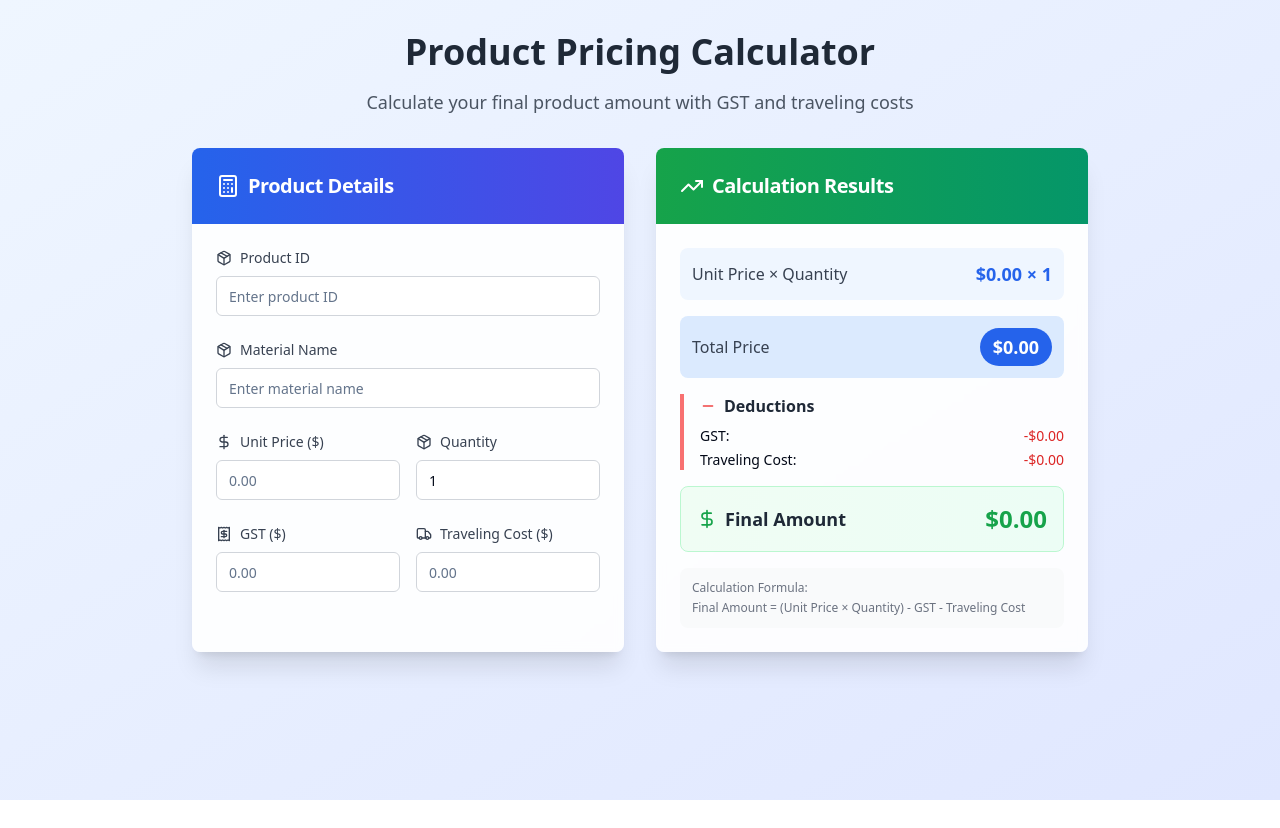
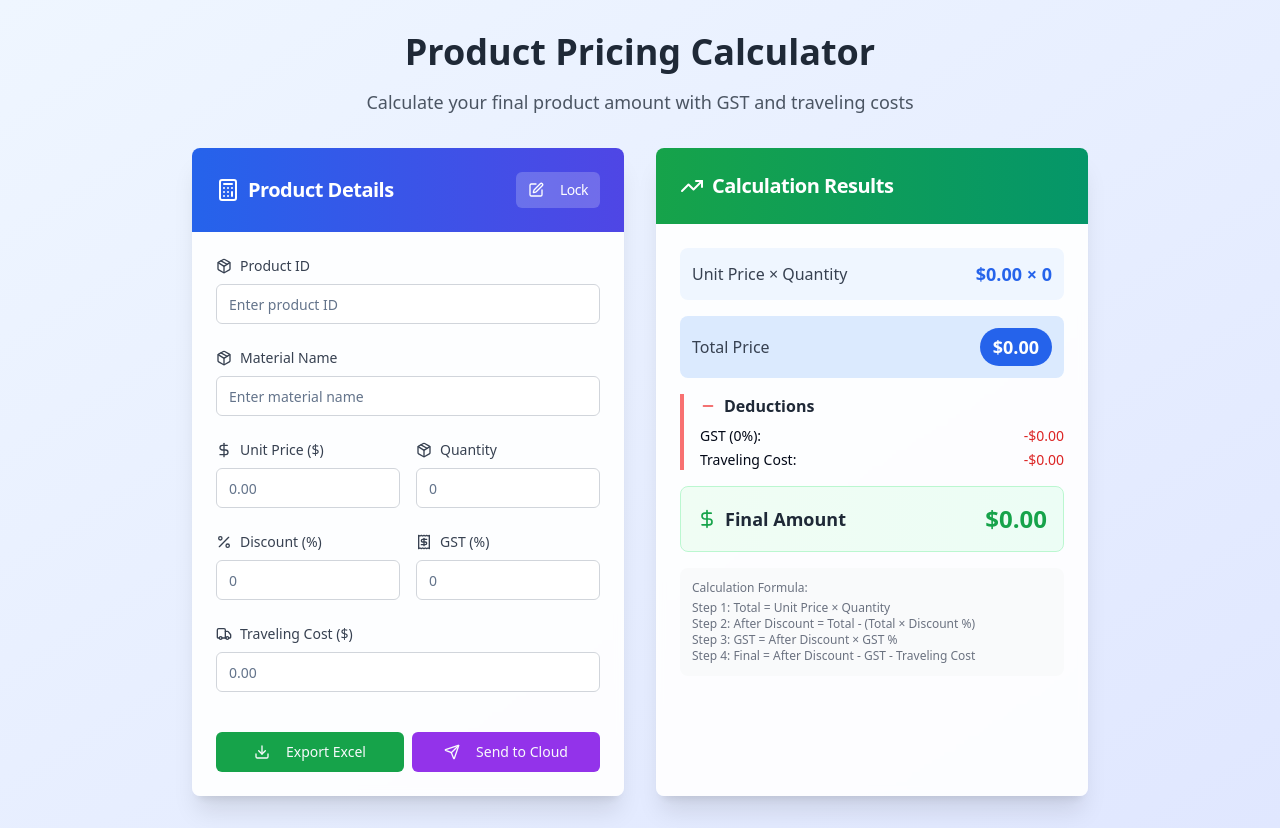
Before and after one commit to gova9399/redflowai, a React (Vite) app: page / in a window 1280 px wide. Before the commit the page ends 800 px from the top, so only its background shows below. Built offline with nearby package versions, Linux system fonts and the light colour scheme.

Commit message:
Enhance product calculator features
- Implement GST as percentage.
- Add product discount option.
- Set quantity to start from 0.
- Add export to Excel functionality.
- Implement data sending via cloud platform.
- Ensure function correctness.
- Add edit option.

```diff
--- a/package.json
+++ b/package.json
@@ -59,6 +59,7 @@
     "tailwind-merge": "^2.5.2",
     "tailwindcss-animate": "^1.0.7",
     "vaul": "^0.9.3",
+    "xlsx": "^0.18.5",
     "zod": "^3.23.8"
   },
   "devDependencies": {
--- a/src/components/CalculationResult.tsx
+++ b/src/components/CalculationResult.tsx
@@ -2,26 +2,31 @@
 import React from 'react';
 import { Card, CardContent, CardHeader, CardTitle } from "@/components/ui/card";
 import { Badge } from "@/components/ui/badge";
-import { Calculator, TrendingUp, Minus, DollarSign } from 'lucide-react';
+import { TrendingUp, Minus, DollarSign, Percent } from 'lucide-react';
 
 interface ProductData {
   productId: string;
   materialName: string;
   unitPrice: number;
-  gst: number;
+  gstPercentage: number;
   travelingCost: number;
   quantity: number;
+  discountPercentage: number;
 }
 
 interface CalculationResultProps {
   productData: ProductData;
   totalPrice: number;
+  discountAmount: number;
+  gstAmount: number;
   finalAmount: number;
 }
 
 const CalculationResult: React.FC<CalculationResultProps> = ({
   productData,
   totalPrice,
+  discountAmount,
+  gstAmount,
   finalAmount
 }) => {
   const formatCurrency = (amount: number) => {
@@ -31,6 +36,8 @@ const CalculationResult: React.FC<CalculationResultProps> = ({
       minimumFractionDigits: 2,
     }).format(amount);
   };
+
+  const subtotalAfterDiscount = totalPrice - discountAmount;
 
   return (
     <Card className="shadow-xl border-0 bg-white/90 backdrop-blur-sm">
@@ -66,6 +73,23 @@ const CalculationResult: React.FC<CalculationResultProps> = ({
             </Badge>
           </div>
 
+          {productData.discountPercentage > 0 && (
+            <div className="border-l-4 border-orange-400 pl-4 space-y-2">
+              <h4 className="font-semibold text-gray-800 flex items-center gap-2">
+                <Percent className="w-4 h-4 text-orange-500" />
+                Discount ({productData.discountPercentage}%)
+              </h4>
+              <div className="flex justify-between text-sm">
+                <span>Discount Amount:</span>
+                <span className="text-orange-600">-{formatCurrency(discountAmount)}</span>
+              </div>
+              <div className="flex justify-between font-medium">
+                <span>After Discount:</span>
+                <span className="text-gray-800">{formatCurrency(subtotalAfterDiscount)}</span>
+              </div>
+            </div>
+          )}
+
           <div className="border-l-4 border-red-400 pl-4 space-y-2">
             <h4 className="font-semibold text-gray-800 flex items-center gap-2">
               <Minus className="w-4 h-4 text-red-500" />
@@ -73,8 +97,8 @@ const CalculationResult: React.FC<CalculationResultProps> = ({
             </h4>
             <div className="space-y-1 text-sm">
               <div className="flex justify-between">
-                <span>GST:</span>
-                <span className="text-red-600">-{formatCurrency(productData.gst)}</span>
+                <span>GST ({productData.gstPercentage}%):</span>
+                <span className="text-red-600">-{formatCurrency(gstAmount)}</span>
               </div>
               <div className="flex justify-between">
                 <span>Traveling Cost:</span>
@@ -104,7 +128,10 @@ const CalculationResult: React.FC<CalculationResultProps> = ({
 
           <div className="text-xs text-gray-500 bg-gray-50 p-3 rounded-lg">
             <p className="font-medium mb-1">Calculation Formula:</p>
-            <p>Final Amount = (Unit Price × Quantity) - GST - Traveling Cost</p>
+            <p>Step 1: Total = Unit Price × Quantity</p>
+            <p>Step 2: After Discount = Total - (Total × Discount %)</p>
+            <p>Step 3: GST = After Discount × GST %</p>
+            <p>Step 4: Final = After Discount - GST - Traveling Cost</p>
           </div>
         </div>
       </CardContent>
--- a/src/components/ProductCalculator.tsx
+++ b/src/components/ProductCalculator.tsx
@@ -3,16 +3,19 @@ import React, { useState, useEffect } from 'react';
 import { Card, CardContent, CardHeader, CardTitle } from "@/components/ui/card";
 import { Input } from "@/components/ui/input";
 import { Label } from "@/components/ui/label";
-import { Calculator, Package, DollarSign, Truck, Receipt } from 'lucide-react';
+import { Button } from "@/components/ui/button";
+import { Calculator, Package, DollarSign, Truck, Receipt, Percent, Download, Send, Edit } from 'lucide-react';
 import CalculationResult from './CalculationResult';
+import * as XLSX from 'xlsx';
 
 interface ProductData {
   productId: string;
   materialName: string;
   unitPrice: number;
-  gst: number;
+  gstPercentage: number;
   travelingCost: number;
   quantity: number;
+  discountPercentage: number;
 }
 
 const ProductCalculator = () => {
@@ -20,19 +23,28 @@ const ProductCalculator = () => {
     productId: '',
     materialName: '',
     unitPrice: 0,
-    gst: 0,
+    gstPercentage: 0,
     travelingCost: 0,
-    quantity: 1,
+    quantity: 0,
+    discountPercentage: 0,
   });
 
+  const [isEditing, setIsEditing] = useState(true);
   const [totalPrice, setTotalPrice] = useState(0);
+  const [gstAmount, setGstAmount] = useState(0);
+  const [discountAmount, setDiscountAmount] = useState(0);
   const [finalAmount, setFinalAmount] = useState(0);
 
   useEffect(() => {
     const total = productData.unitPrice * productData.quantity;
-    const final = total - productData.gst - productData.travelingCost;
+    const discount = (total * productData.discountPercentage) / 100;
+    const subtotalAfterDiscount = total - discount;
+    const gst = (subtotalAfterDiscount * productData.gstPercentage) / 100;
+    const final = subtotalAfterDiscount - gst - productData.travelingCost;
 
     setTotalPrice(total);
+    setDiscountAmount(discount);
+    setGstAmount(gst);
     setFinalAmount(final);
   }, [productData]);
 
@@ -43,14 +55,79 @@ const ProductCalculator = () => {
     }));
   };
 
+  const exportToExcel = () => {
+    const exportData = {
+      'Product ID': productData.productId,
+      'Material Name': productData.materialName,
+      'Unit Price': productData.unitPrice,
+      'Quantity': productData.quantity,
+      'Total Price': totalPrice,
+      'Discount %': productData.discountPercentage,
+      'Discount Amount': discountAmount,
+      'GST %': productData.gstPercentage,
+      'GST Amount': gstAmount,
+      'Traveling Cost': productData.travelingCost,
+      'Final Amount': finalAmount,
+      'Export Date': new Date().toLocaleDateString()
+    };
+
+    const ws = XLSX.utils.json_to_sheet([exportData]);
+    const wb = XLSX.utils.book_new();
+    XLSX.utils.book_append_sheet(wb, ws, 'Product Calculation');
+    XLSX.writeFile(wb, `product_calculation_${productData.productId || 'data'}.xlsx`);
+  };
+
+  const sendToCloud = async () => {
+    const dataToSend = {
+      ...productData,
+      totalPrice,
+      discountAmount,
+      gstAmount,
+      finalAmount,
+      timestamp: new Date().toISOString()
+    };
+
+    try {
+      // Simulating cloud API call - replace with your actual endpoint
+      const response = await fetch('https://jsonplaceholder.typicode.com/posts', {
+        method: 'POST',
+        headers: {
+          'Content-Type': 'application/json',
+        },
+        body: JSON.stringify(dataToSend),
+      });
+
+      if (response.ok) {
+        alert('Data sent to cloud successfully!');
+        console.log('Data sent:', dataToSend);
+      } else {
+        throw new Error('Failed to send data');
+      }
+    } catch (error) {
+      console.error('Error sending data:', error);
+      alert('Failed to send data to cloud. Please try again.');
+    }
+  };
+
   return (
     <div className="grid grid-cols-1 lg:grid-cols-2 gap-8">
       {/* Input Form */}
       <Card className="shadow-xl border-0 bg-white/90 backdrop-blur-sm">
         <CardHeader className="bg-gradient-to-r from-blue-600 to-indigo-600 text-white rounded-t-lg">
-          <CardTitle className="flex items-center gap-2 text-xl">
+          <CardTitle className="flex items-center justify-between text-xl">
+            <div className="flex items-center gap-2">
               <Calculator className="w-6 h-6" />
               Product Details
+            </div>
+            <Button
+              onClick={() => setIsEditing(!isEditing)}
+              variant="secondary"
+              size="sm"
+              className="bg-white/20 hover:bg-white/30 text-white border-white/30"
+            >
+              <Edit className="w-4 h-4 mr-2" />
+              {isEditing ? 'Lock' : 'Edit'}
+            </Button>
           </CardTitle>
         </CardHeader>
         <CardContent className="p-6 space-y-6">
@@ -65,7 +142,8 @@ const ProductCalculator = () => {
               placeholder="Enter product ID"
               value={productData.productId}
               onChange={(e) => handleInputChange('productId', e.target.value)}
-              className="border-gray-300 focus:border-blue-500 focus:ring-blue-500"
+              disabled={!isEditing}
+              className="border-gray-300 focus:border-blue-500 focus:ring-blue-500 disabled:bg-gray-100"
             />
           </div>
 
@@ -80,7 +158,8 @@ const ProductCalculator = () => {
               placeholder="Enter material name"
               value={productData.materialName}
               onChange={(e) => handleInputChange('materialName', e.target.value)}
-              className="border-gray-300 focus:border-blue-500 focus:ring-blue-500"
+              disabled={!isEditing}
+              className="border-gray-300 focus:border-blue-500 focus:ring-blue-500 disabled:bg-gray-100"
             />
           </div>
 
@@ -98,7 +177,8 @@ const ProductCalculator = () => {
                 step="0.01"
                 value={productData.unitPrice || ''}
                 onChange={(e) => handleInputChange('unitPrice', parseFloat(e.target.value) || 0)}
-                className="border-gray-300 focus:border-blue-500 focus:ring-blue-500"
+                disabled={!isEditing}
+                className="border-gray-300 focus:border-blue-500 focus:ring-blue-500 disabled:bg-gray-100"
               />
             </div>
 
@@ -110,31 +190,54 @@ const ProductCalculator = () => {
               <Input
                 id="quantity"
                 type="number"
-                placeholder="1"
-                min="1"
+                placeholder="0"
+                min="0"
                 value={productData.quantity || ''}
-                onChange={(e) => handleInputChange('quantity', parseInt(e.target.value) || 1)}
-                className="border-gray-300 focus:border-blue-500 focus:ring-blue-500"
+                onChange={(e) => handleInputChange('quantity', parseInt(e.target.value) || 0)}
+                disabled={!isEditing}
+                className="border-gray-300 focus:border-blue-500 focus:ring-blue-500 disabled:bg-gray-100"
               />
             </div>
           </div>
 
           <div className="grid grid-cols-1 sm:grid-cols-2 gap-4">
             <div className="space-y-2">
-              <Label htmlFor="gst" className="flex items-center gap-2 text-sm font-medium text-gray-700">
-                <Receipt className="w-4 h-4" />
-                GST ($)
+              <Label htmlFor="discountPercentage" className="flex items-center gap-2 text-sm font-medium text-gray-700">
+                <Percent className="w-4 h-4" />
+                Discount (%)
               </Label>
               <Input
-                id="gst"
+                id="discountPercentage"
                 type="number"
-                placeholder="0.00"
+                placeholder="0"
                 min="0"
-                step="0.01"
-                value={productData.gst || ''}
-                onChange={(e) => handleInputChange('gst', parseFloat(e.target.value) || 0)}
-                className="border-gray-300 focus:border-blue-500 focus:ring-blue-500"
+                max="100"
+                step="0.1"
+                value={productData.discountPercentage || ''}
+                onChange={(e) => handleInputChange('discountPercentage', parseFloat(e.target.value) || 0)}
+                disabled={!isEditing}
+                className="border-gray-300 focus:border-blue-500 focus:ring-blue-500 disabled:bg-gray-100"
               />
+            </div>
+
+            <div className="space-y-2">
+              <Label htmlFor="gstPercentage" className="flex items-center gap-2 text-sm font-medium text-gray-700">
+                <Receipt className="w-4 h-4" />
+                GST (%)
+              </Label>
+              <Input
+                id="gstPercentage"
+                type="number"
+                placeholder="0"
+                min="0"
+                max="100"
+                step="0.1"
+                value={productData.gstPercentage || ''}
+                onChange={(e) => handleInputChange('gstPercentage', parseFloat(e.target.value) || 0)}
+                disabled={!isEditing}
+                className="border-gray-300 focus:border-blue-500 focus:ring-blue-500 disabled:bg-gray-100"
+              />
+            </div>
           </div>
 
           <div className="space-y-2">
@@ -150,9 +253,26 @@ const ProductCalculator = () => {
               step="0.01"
               value={productData.travelingCost || ''}
               onChange={(e) => handleInputChange('travelingCost', parseFloat(e.target.value) || 0)}
-                className="border-gray-300 focus:border-blue-500 focus:ring-blue-500"
+              disabled={!isEditing}
+              className="border-gray-300 focus:border-blue-500 focus:ring-blue-500 disabled:bg-gray-100"
             />
           </div>
+
+          <div className="flex gap-2 pt-4">
+            <Button
+              onClick={exportToExcel}
+              className="flex-1 bg-green-600 hover:bg-green-700"
+            >
+              <Download className="w-4 h-4 mr-2" />
+              Export Excel
+            </Button>
+            <Button
+              onClick={sendToCloud}
+              className="flex-1 bg-purple-600 hover:bg-purple-700"
+            >
+              <Send className="w-4 h-4 mr-2" />
+              Send to Cloud
+            </Button>
           </div>
         </CardContent>
       </Card>
@@ -161,6 +281,8 @@ const ProductCalculator = () => {
       <CalculationResult
         productData={productData}
         totalPrice={totalPrice}
+        discountAmount={discountAmount}
+        gstAmount={gstAmount}
         finalAmount={finalAmount}
       />
     </div>
```
Also changed, not shown: 1 other file (tests, documents, lock files or other folders). Lines whose indentation alone changed are shown as unchanged.
